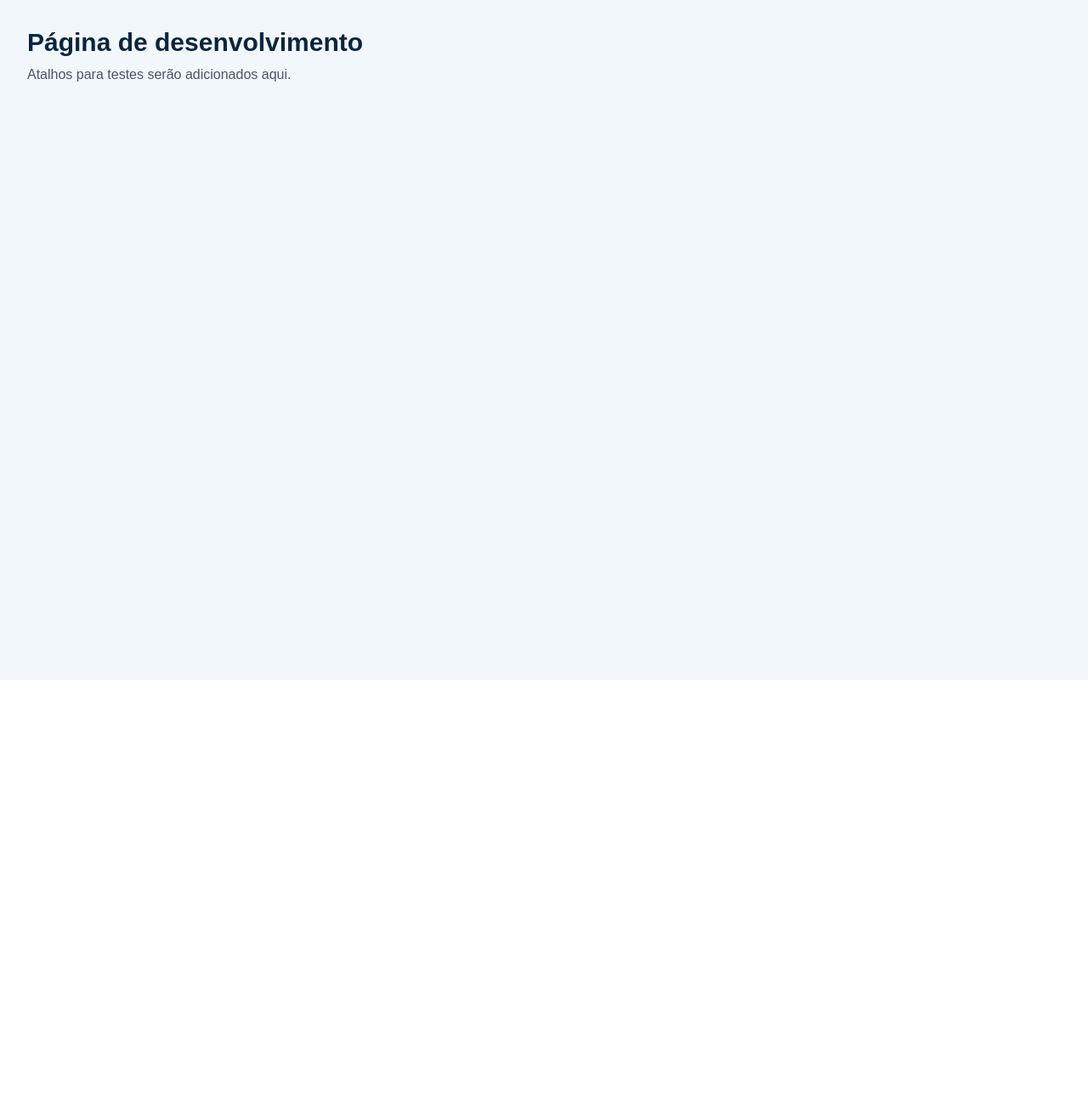
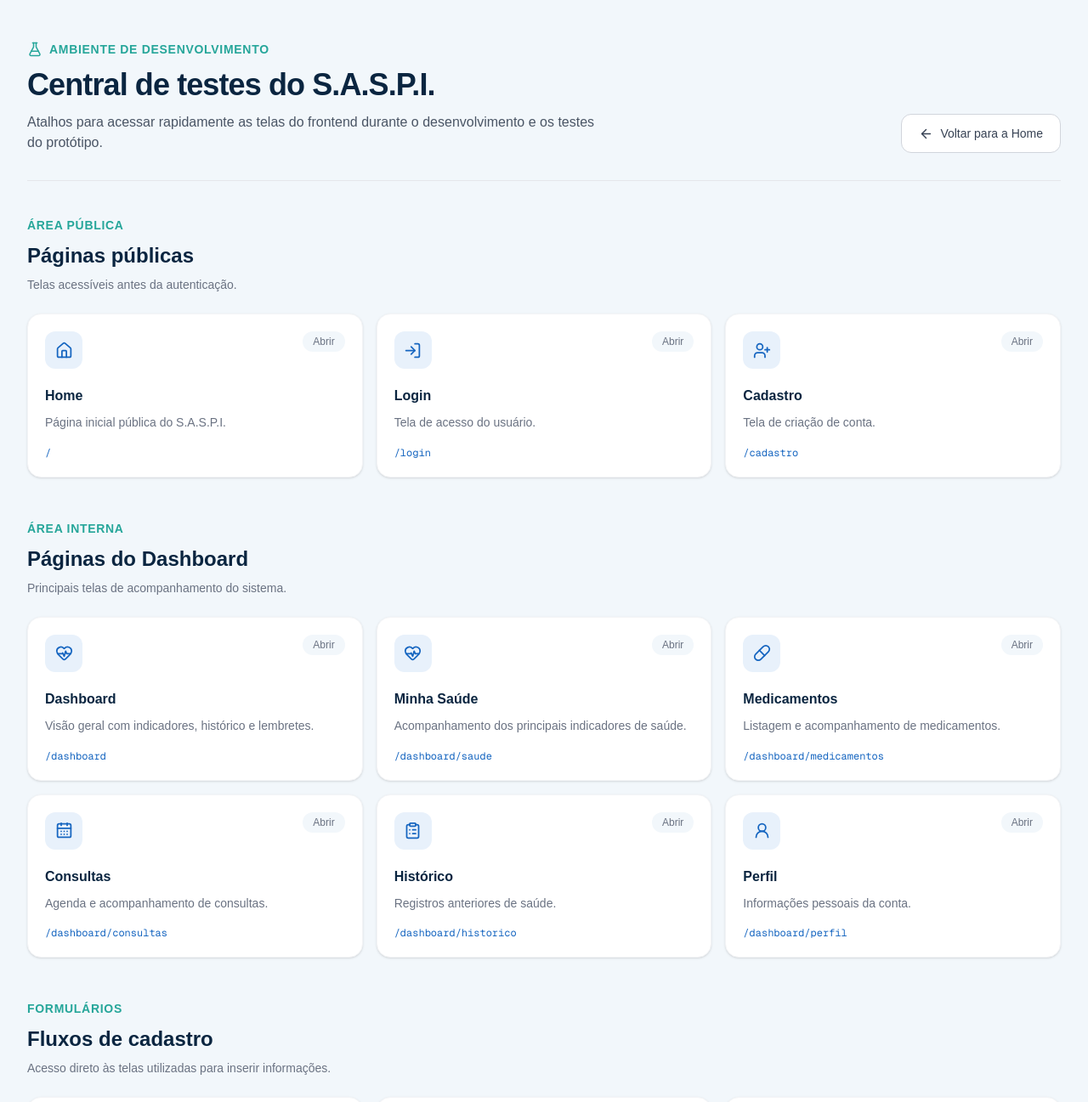
Before and after one commit to MiguelHelen/S.A.S.P.I-Sistema-de-Acompanhamento-de-Saude-para-Pessoas-Idosas-, a Next.js app: page /dev in a window 1280 px wide. Shown: the top 1297 px of the page at 85% size. Before the commit the page ends 800 px from the top, so only its background shows below. Built offline with nearby package versions, Linux system fonts and the light colour scheme.

Commit message:
dev: aprimora central de testes do frontend

```diff
--- a/src/app/dev/page.tsx
+++ b/src/app/dev/page.tsx
@@ -1,13 +1,318 @@
+import Link from "next/link";
+import {
+  ArrowLeft,
+  CalendarDays,
+  ClipboardList,
+  FlaskConical,
+  HeartPulse,
+  Home,
+  LogIn,
+  Pill,
+  Plus,
+  UserPlus,
+  UserRound,
+} from "lucide-react";
+
+const publicRoutes = [
+  {
+    title: "Home",
+    description: "Página inicial pública do S.A.S.P.I.",
+    href: "/",
+    icon: Home,
+  },
+  {
+    title: "Login",
+    description: "Tela de acesso do usuário.",
+    href: "/login",
+    icon: LogIn,
+  },
+  {
+    title: "Cadastro",
+    description: "Tela de criação de conta.",
+    href: "/cadastro",
+    icon: UserPlus,
+  },
+];
+
+const dashboardRoutes = [
+  {
+    title: "Dashboard",
+    description: "Visão geral com indicadores, histórico e lembretes.",
+    href: "/dashboard",
+    icon: HeartPulse,
+  },
+  {
+    title: "Minha Saúde",
+    description: "Acompanhamento dos principais indicadores de saúde.",
+    href: "/dashboard/saude",
+    icon: HeartPulse,
+  },
+  {
+    title: "Medicamentos",
+    description: "Listagem e acompanhamento de medicamentos.",
+    href: "/dashboard/medicamentos",
+    icon: Pill,
+  },
+  {
+    title: "Consultas",
+    description: "Agenda e acompanhamento de consultas.",
+    href: "/dashboard/consultas",
+    icon: CalendarDays,
+  },
+  {
+    title: "Histórico",
+    description: "Registros anteriores de saúde.",
+    href: "/dashboard/historico",
+    icon: ClipboardList,
+  },
+  {
+    title: "Perfil",
+    description: "Informações pessoais da conta.",
+    href: "/dashboard/perfil",
+    icon: UserRound,
+  },
+];
+
+const formRoutes = [
+  {
+    title: "Novo registro",
+    description: "Formulário para registrar um novo indicador de saúde.",
+    href: "/dashboard/historico/novo",
+    category: "Saúde",
+  },
+  {
+    title: "Novo medicamento",
+    description: "Formulário para cadastrar um novo medicamento.",
+    href: "/dashboard/medicamentos/novo",
+    category: "Medicamentos",
+  },
+  {
+    title: "Nova consulta",
+    description: "Formulário para cadastrar uma nova consulta.",
+    href: "/dashboard/consultas/nova",
+    category: "Consultas",
+  },
+];
+
+function RouteCard({
+  title,
+  description,
+  href,
+  icon: Icon,
+}: {
+  title: string;
+  description: string;
+  href: string;
+  icon: typeof Home;
+}) {
+  return (
+    <Link
+      href={href}
+      className="group rounded-2xl border border-gray-100 bg-white p-5 shadow-sm transition hover:-translate-y-0.5 hover:border-[#BFD8F2] hover:shadow-lg hover:shadow-blue-950/5"
+    >
+      <div className="flex items-start justify-between gap-4">
+        <div className="flex h-11 w-11 items-center justify-center rounded-xl bg-[#E8F1FB] text-[#1565C0] transition group-hover:bg-[#1565C0] group-hover:text-white">
+          <Icon size={21} />
+        </div>
+
+        <span className="rounded-full bg-[#F2F7FB] px-3 py-1 text-xs font-medium text-gray-500">
+          Abrir
+        </span>
+      </div>
+
+      <h3 className="mt-5 font-semibold text-[#0A2540]">
+        {title}
+      </h3>
+
+      <p className="mt-2 text-sm leading-relaxed text-gray-500">
+        {description}
+      </p>
+
+      <p className="mt-4 break-all font-mono text-xs text-[#1565C0]">
+        {href}
+      </p>
+    </Link>
+  );
+}
+
 export default function DevPage() {
   return (
-    <main className="min-h-screen bg-[#F2F7FB] p-8">
-      <h1 className="text-3xl font-bold text-[#0A2540]">
-        Página de desenvolvimento
-      </h1>
+    <main className="min-h-screen bg-[#F2F7FB]">
+      <div className="mx-auto max-w-7xl px-4 py-8 md:px-8 md:py-12">
+        <div className="flex flex-col gap-6 border-b border-gray-200 pb-8 sm:flex-row sm:items-end sm:justify-between">
+          <div>
+            <div className="flex items-center gap-2 text-[#26A69A]">
+              <FlaskConical size={18} />
 
-      <p className="mt-2 text-gray-600">
-        Atalhos para testes serão adicionados aqui.
-      </p>
+              <span className="text-sm font-semibold uppercase tracking-wider">
+                Ambiente de desenvolvimento
+              </span>
+            </div>
+
+            <h1 className="mt-3 text-3xl font-bold tracking-tight text-[#0A2540] md:text-4xl">
+              Central de testes do S.A.S.P.I.
+            </h1>
+
+            <p className="mt-3 max-w-2xl text-gray-600">
+              Atalhos para acessar rapidamente as telas do frontend durante o
+              desenvolvimento e os testes do protótipo.
+            </p>
+          </div>
+
+          <Link
+            href="/"
+            className="inline-flex items-center justify-center gap-2 rounded-xl border border-gray-300 bg-white px-5 py-3 text-sm font-medium text-gray-700 transition hover:border-[#1565C0] hover:text-[#1565C0]"
+          >
+            <ArrowLeft size={17} />
+            Voltar para a Home
+          </Link>
+        </div>
+
+        <section className="mt-10">
+          <div>
+            <span className="text-sm font-semibold uppercase tracking-wider text-[#26A69A]">
+              Área pública
+            </span>
+
+            <h2 className="mt-2 text-2xl font-bold text-[#0A2540]">
+              Páginas públicas
+            </h2>
+
+            <p className="mt-2 text-sm text-gray-500">
+              Telas acessíveis antes da autenticação.
+            </p>
+          </div>
+
+          <div className="mt-6 grid gap-4 md:grid-cols-2 xl:grid-cols-3">
+            {publicRoutes.map((route) => (
+              <RouteCard key={route.href} {...route} />
+            ))}
+          </div>
+        </section>
+
+        <section className="mt-12">
+          <div>
+            <span className="text-sm font-semibold uppercase tracking-wider text-[#26A69A]">
+              Área interna
+            </span>
+
+            <h2 className="mt-2 text-2xl font-bold text-[#0A2540]">
+              Páginas do Dashboard
+            </h2>
+
+            <p className="mt-2 text-sm text-gray-500">
+              Principais telas de acompanhamento do sistema.
+            </p>
+          </div>
+
+          <div className="mt-6 grid gap-4 md:grid-cols-2 xl:grid-cols-3">
+            {dashboardRoutes.map((route) => (
+              <RouteCard key={route.href} {...route} />
+            ))}
+          </div>
+        </section>
+
+        <section className="mt-12">
+          <div>
+            <span className="text-sm font-semibold uppercase tracking-wider text-[#26A69A]">
+              Formulários
+            </span>
+
+            <h2 className="mt-2 text-2xl font-bold text-[#0A2540]">
+              Fluxos de cadastro
+            </h2>
+
+            <p className="mt-2 text-sm text-gray-500">
+              Acesso direto às telas utilizadas para inserir informações.
+            </p>
+          </div>
+
+          <div className="mt-6 grid gap-4 lg:grid-cols-3">
+            {formRoutes.map((route) => (
+              <Link
+                key={route.href}
+                href={route.href}
+                className="group rounded-2xl border border-gray-100 bg-white p-5 shadow-sm transition hover:-translate-y-0.5 hover:border-[#BFD8F2] hover:shadow-lg hover:shadow-blue-950/5"
+              >
+                <div className="flex items-center justify-between gap-4">
+                  <div className="flex h-11 w-11 items-center justify-center rounded-xl bg-[#E6F4EF] text-[#26A69A] transition group-hover:bg-[#26A69A] group-hover:text-white">
+                    <Plus size={21} />
+                  </div>
+
+                  <span className="rounded-full bg-[#F2F7FB] px-3 py-1 text-xs font-medium text-gray-500">
+                    {route.category}
+                  </span>
+                </div>
+
+                <h3 className="mt-5 font-semibold text-[#0A2540]">
+                  {route.title}
+                </h3>
+
+                <p className="mt-2 text-sm leading-relaxed text-gray-500">
+                  {route.description}
+                </p>
+
+                <p className="mt-4 break-all font-mono text-xs text-[#1565C0]">
+                  {route.href}
+                </p>
+              </Link>
+            ))}
+          </div>
+        </section>
+
+        <section className="mt-12 rounded-2xl border border-[#DCEAF8] bg-white p-6 shadow-sm md:p-8">
+          <h2 className="text-xl font-semibold text-[#0A2540]">
+            Estado atual do frontend
+          </h2>
+
+          <div className="mt-6 grid gap-4 sm:grid-cols-2 lg:grid-cols-4">
+            <div className="rounded-xl bg-[#F8FBFE] p-4">
+              <p className="text-xs font-semibold uppercase tracking-wider text-gray-400">
+                Build
+              </p>
+
+              <p className="mt-2 font-semibold text-[#20877E]">
+                Funcionando
+              </p>
+            </div>
+
+            <div className="rounded-xl bg-[#F8FBFE] p-4">
+              <p className="text-xs font-semibold uppercase tracking-wider text-gray-400">
+                Vulnerabilidades
+              </p>
+
+              <p className="mt-2 font-semibold text-[#20877E]">
+                0 encontradas
+              </p>
+            </div>
+
+            <div className="rounded-xl bg-[#F8FBFE] p-4">
+              <p className="text-xs font-semibold uppercase tracking-wider text-gray-400">
+                Dados
+              </p>
+
+              <p className="mt-2 font-semibold text-[#1565C0]">
+                Demonstrativos
+              </p>
+            </div>
+
+            <div className="rounded-xl bg-[#F8FBFE] p-4">
+              <p className="text-xs font-semibold uppercase tracking-wider text-gray-400">
+                Backend
+              </p>
+
+              <p className="mt-2 font-semibold text-gray-500">
+                Ainda não integrado
+              </p>
+            </div>
+          </div>
+        </section>
+
+        <footer className="mt-12 border-t border-gray-200 pt-6 text-sm text-gray-400">
+          Esta página existe apenas para facilitar o desenvolvimento e os testes
+          do frontend do S.A.S.P.I.
+        </footer>
+      </div>
     </main>
   );
 }
```
